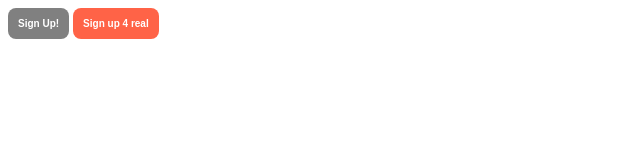
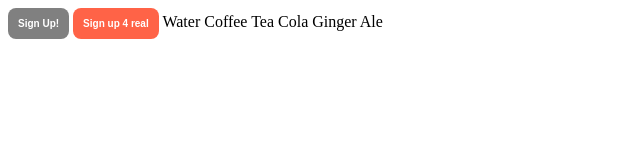
Before and after one commit to JessiP23/ui-testing, a plain HTML site: page index.html in a window 1280 px wide. Shown: the whole page, without its empty margins (0-640 px from the left). Drawn offline with Linux system fonts and the light colour scheme.

Commit message:
custom elements incomplete

```diff
--- a/index.html
+++ b/index.html
@@ -9,6 +9,16 @@
     <div class="btn" tabindex="0" disabled>Sign Up!</div>
     <button class="btn">Sign up 4 real</button>
 
+    <radio-group>
+        <radio-button>Water</radio-button>
+        <radio-button>Coffee</radio-button>
+        <radio-button>Tea</radio-button>
+        <radio-button>Cola</radio-button>
+        <radio-button>Ginger Ale</radio-button>
+    </radio-group>
+
+    <script src="radio-button.js"></script>
+    <script src="radio-group.js"></script>
     <script>
         // select all those elements with the class btn
         var btns = Array.from(document.querySelectorAll('.btn'));
```
